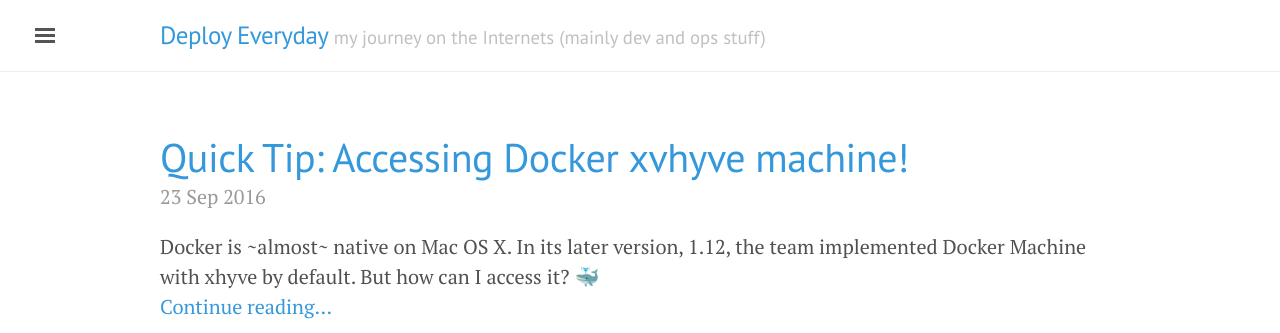
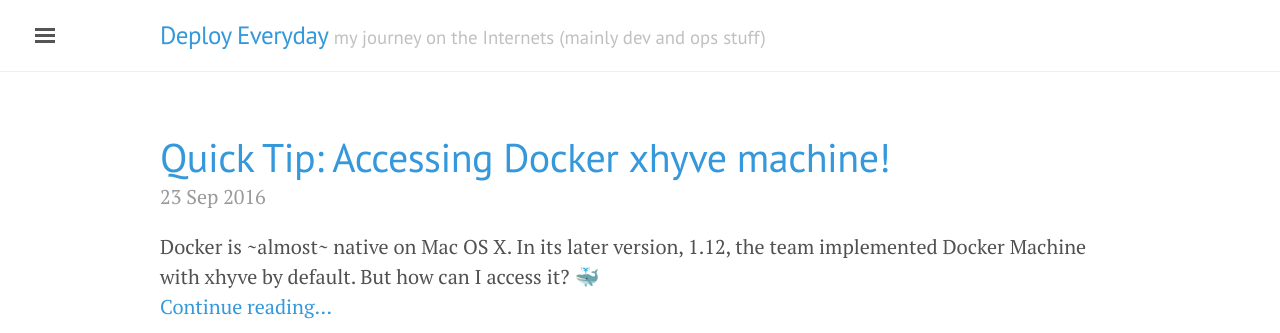
Before and after one commit to jonatasbaldin/jonatasbaldin.github.io, a Jekyll site: the page built from index.html, in a window 1280 px wide and 900 px high. Shown: the top 333 px of the window. Built offline with Jekyll 4.4.1, drawn with Linux system fonts in a browser that asks for light colours; nearby versions of some CDN libraries; emoji names are drawn with the system emoji font; the list of posts is cut into pages by our own code.

Commit message:
Fix typos

```diff
--- a/_posts/2016-09-23-quick-tip-docker-xhyve.md
+++ b/_posts/2016-09-23-quick-tip-docker-xhyve.md
@@ -1,6 +1,6 @@
 ---
 layout: post
-title: "Quick Tip: Accessing Docker xvhyve machine!"
+title: "Quick Tip: Accessing Docker xhyve machine!"
 date: 2016-09-23 21:30:00
 tags: ['docker', 'docker-compose', 'container', 'quicktip', 'xhyve']
 description: "Docker is ~almost~ native on Mac OS X. In its later version, 1.12, the team implemented Docker Machine with xhyve by default. But how can I access it? :whale:"
```
Also changed, not shown: other parts of _posts/2016-09-23-quick-tip-docker-xhyve.md (+1 -1 lines).
